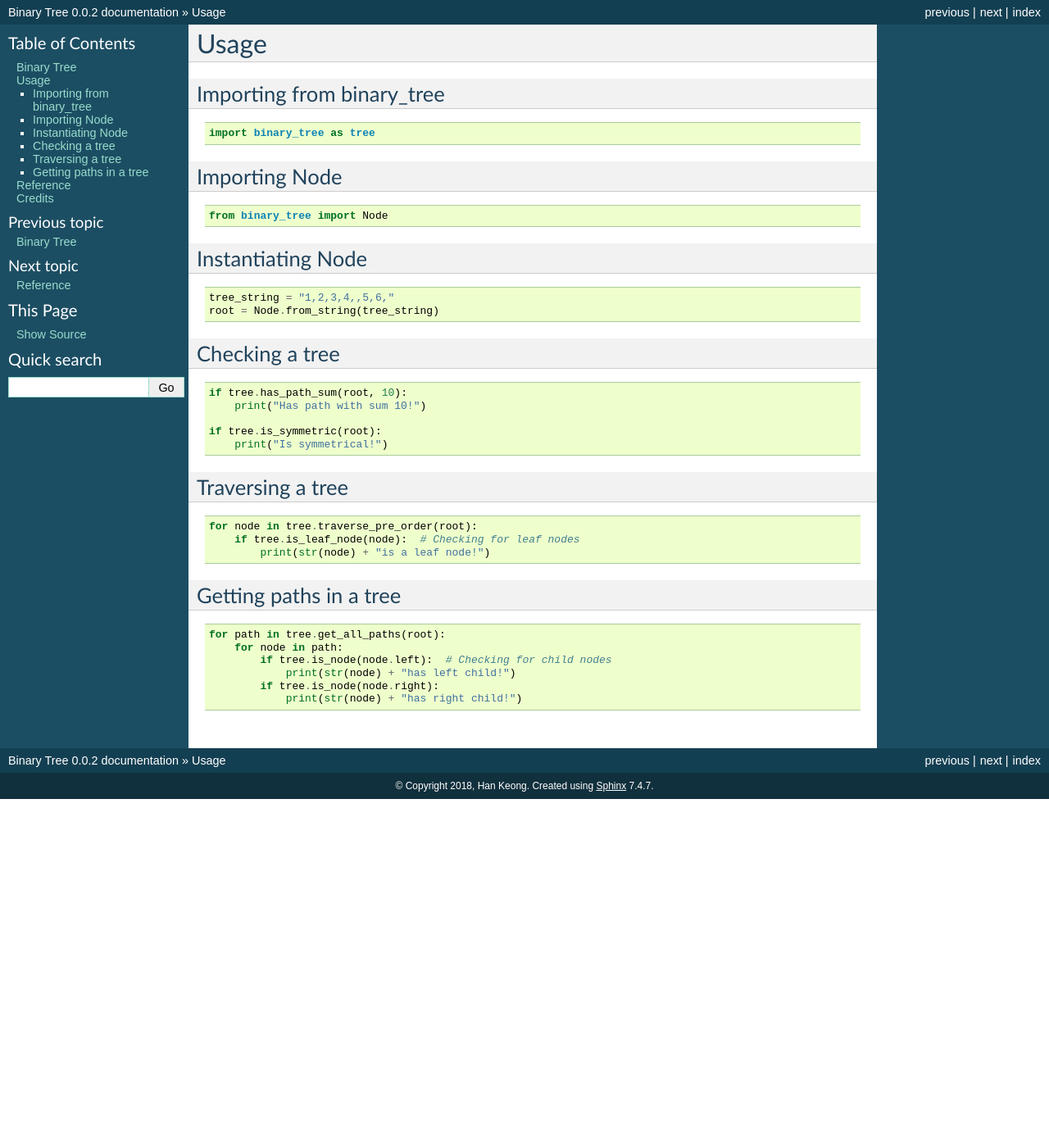
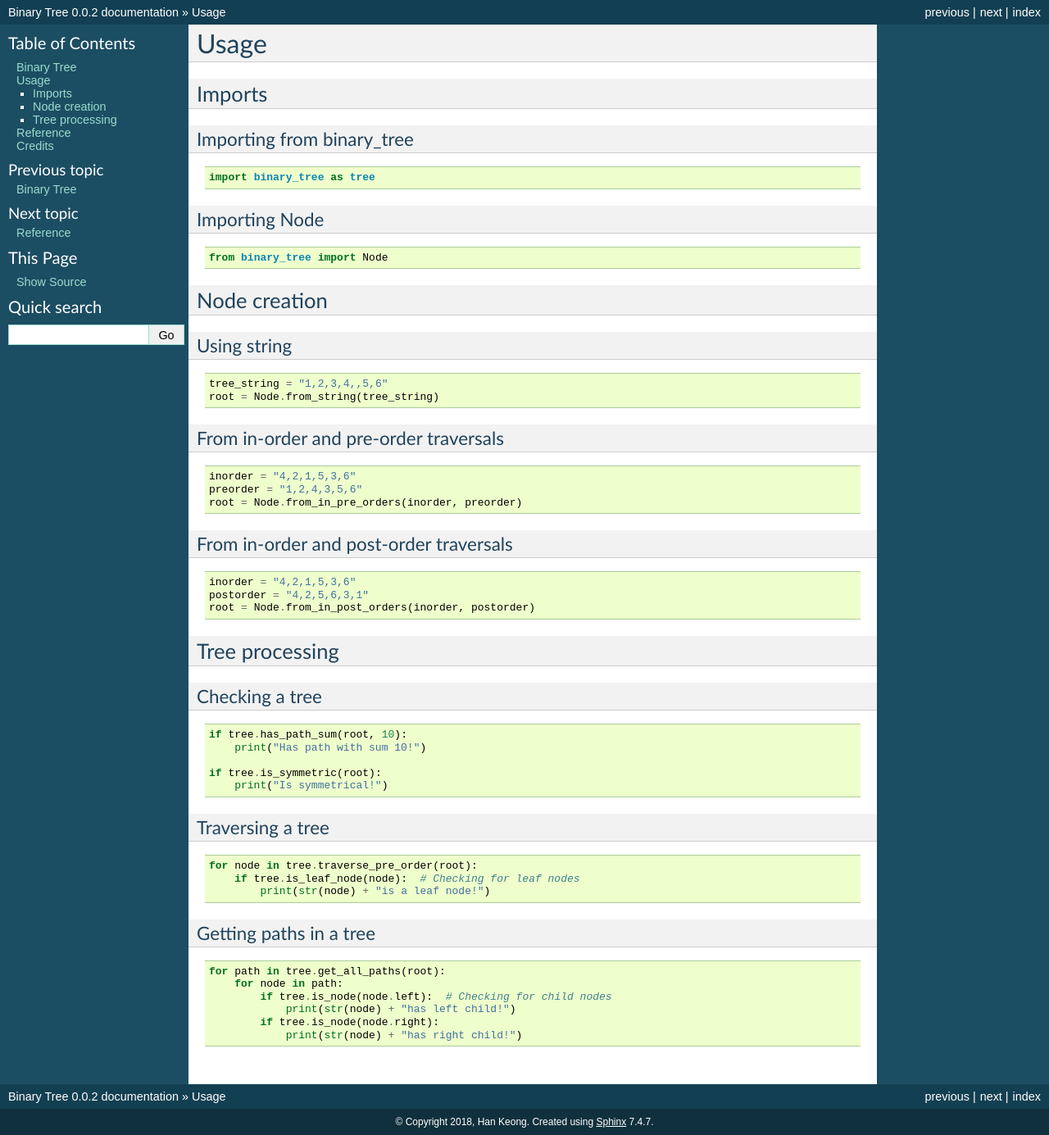
Before and after one commit to david-xhk/binary_tree, a Sphinx documentation site: the page built from docs/usage.rst, in a window 1280 px wide. Shown: the whole page at 82% size. Built offline with Sphinx 7.4.7, drawn with Linux system fonts in a browser that asks for light colours; before the commit the page ends 975 px from its top, so only the background shows below that.

Commit message:
Changes to rst files and tree.py

```diff
--- a/docs/index.rst
+++ b/docs/index.rst
@@ -2,6 +2,7 @@
 Welcome to Binary Tree's documentation!
 =======================================
 
+--------
 Contents
 --------
 
--- a/docs/usage.rst
+++ b/docs/usage.rst
@@ -2,30 +2,68 @@
 Usage
 =====
 
+-------
+Imports
+-------
+
+^^^^^^^^^^^^^^^^^^^^^^^^^^
 Importing from binary_tree
---------------------------
+^^^^^^^^^^^^^^^^^^^^^^^^^^
 
 .. code-block:: python
 
     import binary_tree as tree
 
+^^^^^^^^^^^^^^
 Importing Node
---------------
+^^^^^^^^^^^^^^
 
 .. code-block:: python
 
     from binary_tree import Node
 
-Instantiating Node
-------------------
+
+-------------
+Node creation
+-------------
+
+^^^^^^^^^^^
+Using string
+^^^^^^^^^^^
 
 .. code-block:: python
 
-    tree_string = "1,2,3,4,,5,6,"
+    tree_string = "1,2,3,4,,5,6"
     root = Node.from_string(tree_string)
 
+^^^^^^^^^^^^^^^^^^^^^^^^^^^^^^^^^^^^^^
+From in-order and pre-order traversals
+^^^^^^^^^^^^^^^^^^^^^^^^^^^^^^^^^^^^^^
+
+.. code-block:: python
+
+    inorder = "4,2,1,5,3,6"
+    preorder = "1,2,4,3,5,6"
+    root = Node.from_in_pre_orders(inorder, preorder)
+
+^^^^^^^^^^^^^^^^^^^^^^^^^^^^^^^^^^^^^^^
+From in-order and post-order traversals
+^^^^^^^^^^^^^^^^^^^^^^^^^^^^^^^^^^^^^^^
+
+.. code-block:: python
+
+    inorder = "4,2,1,5,3,6"
+    postorder = "4,2,5,6,3,1"
+    root = Node.from_in_post_orders(inorder, postorder)
+
+
+---------------
+Tree processing
+---------------
+
+^^^^^^^^^^^^^^^
 Checking a tree
----------------
+^^^^^^^^^^^^^^^
 
 .. code-block:: python
 
@@ -35,8 +73,9 @@ Checking a tree
     if tree.is_symmetric(root):
         print("Is symmetrical!")
 
+^^^^^^^^^^^^^^^^^
 Traversing a tree
------------------
+^^^^^^^^^^^^^^^^^
 
 .. code-block:: python
 
@@ -44,8 +83,9 @@ Traversing a tree
         if tree.is_leaf_node(node):  # Checking for leaf nodes
             print(str(node) + "is a leaf node!")
 
+^^^^^^^^^^^^^^^^^^^^^^^
 Getting paths in a tree
------------------------
+^^^^^^^^^^^^^^^^^^^^^^^
 
 .. code-block:: python
 
```
Also changed, not shown: docs/readme.rst (+16 -11 lines), 2 other files.
